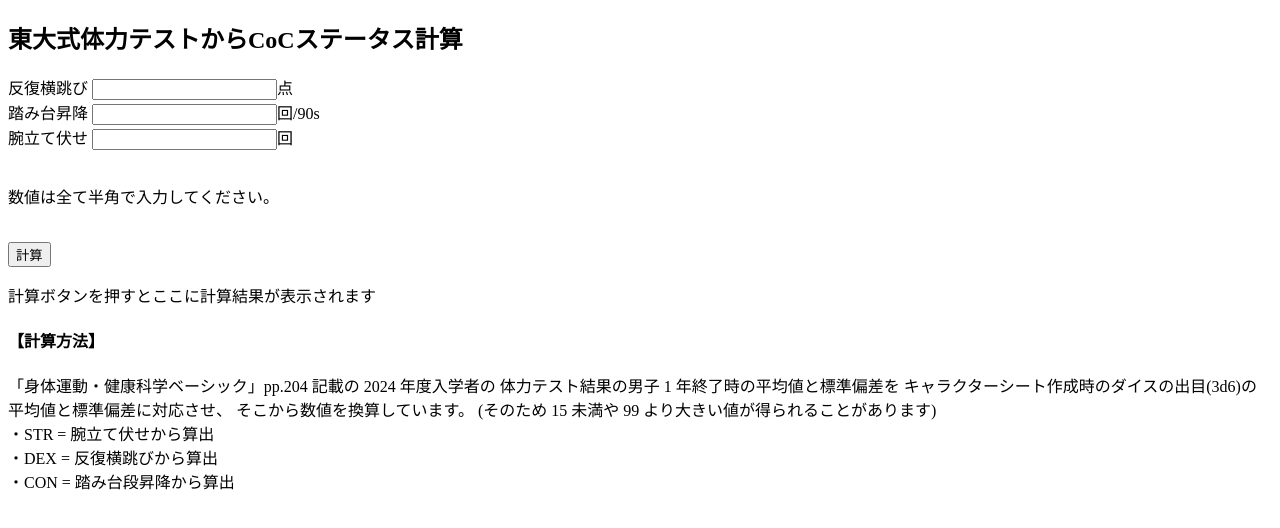
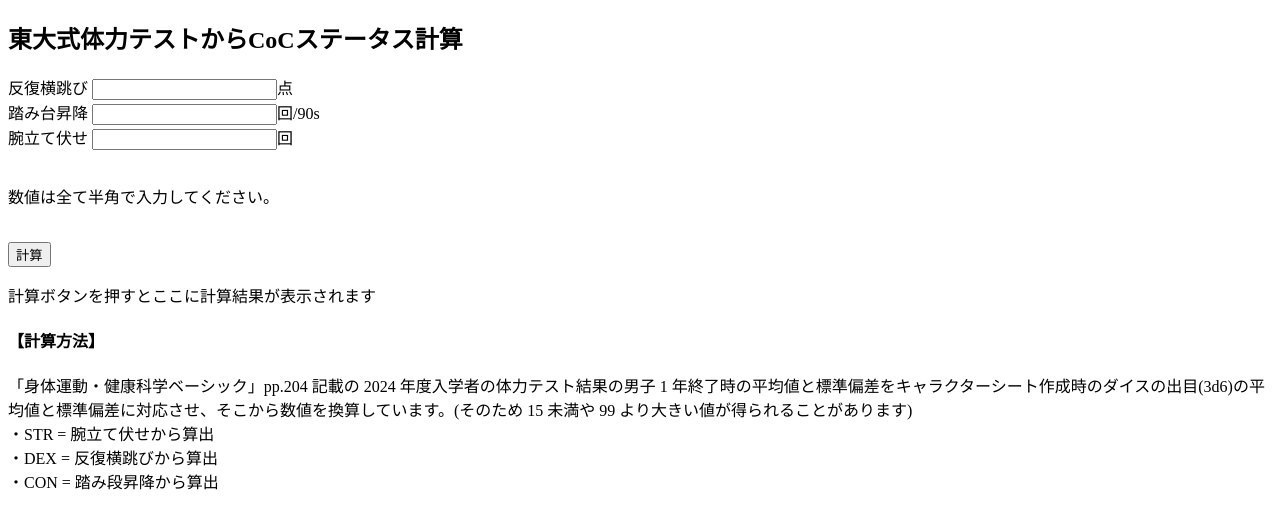
Before and after one commit to Serena-Healer/SportsTestToCoC, a plain HTML site: page index.html in a window 1280 px wide. Drawn offline with Linux system fonts and the light colour scheme.

Commit message:
Typo修正

```diff
--- a/index.html
+++ b/index.html
@@ -57,13 +57,9 @@
 
     </script>
     <h4>【計算方法】</h4>
-    <p>「身体運動・健康科学ベーシック」pp.204 記載の 2024 年度入学者の
-体力テスト結果の男子 1 年終了時の平均値と標準偏差を
-キャラクターシート作成時のダイスの出目(3d6)の平均値と標準偏差に対応させ、
-そこから数値を換算しています。
-(そのため 15 未満や 99 より大きい値が得られることがあります)<br />
+    <p>「身体運動・健康科学ベーシック」pp.204 記載の 2024 年度入学者の体力テスト結果の男子 1 年終了時の平均値と標準偏差をキャラクターシート作成時のダイスの出目(3d6)の平均値と標準偏差に対応させ、そこから数値を換算しています。(そのため 15 未満や 99 より大きい値が得られることがあります)<br />
 ・STR = 腕立て伏せから算出<br />
 ・DEX = 反復横跳びから算出<br />
-・CON = 踏み台段昇降から算出<br />
+・CON = 踏み段昇降から算出<br />
     </p>
 </body>
```
